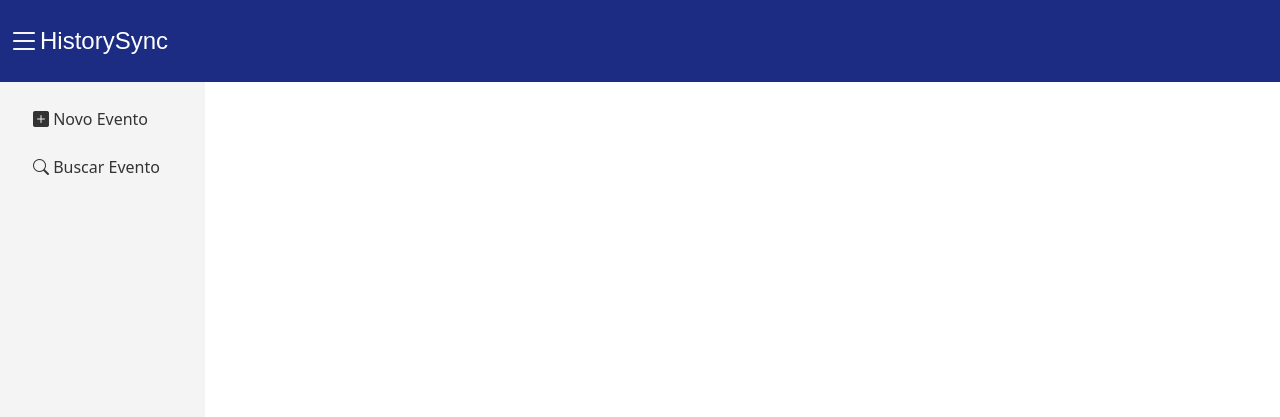
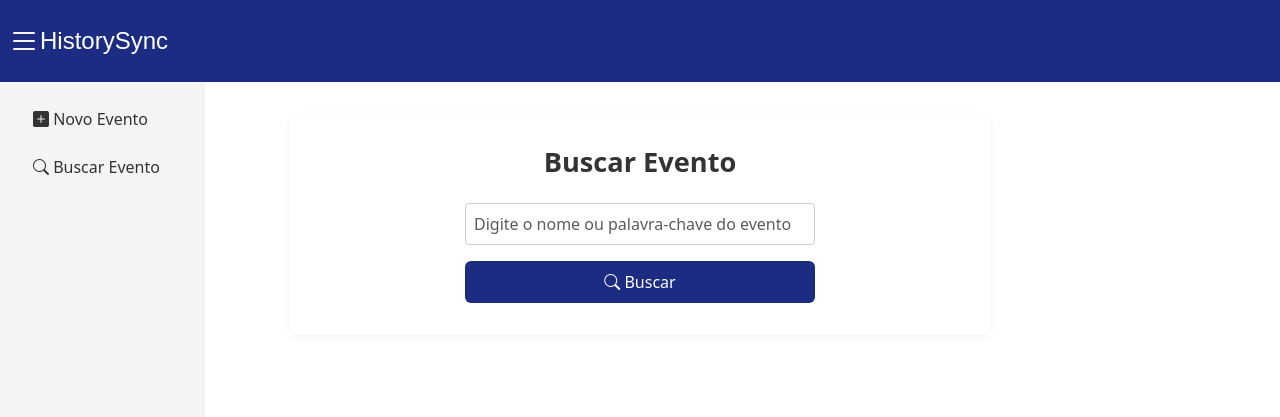
Before and after one commit to Joao-Abner/history-sync, an Angular app in the folder history-sync/: page /search-events-page in a window 1280 px wide. Before the commit this address led to /. Shown: the top 417 px of the page. Built offline with nearby package versions, Linux system fonts and the light colour scheme.

Commit message:
Add SearchEventsPage component and update routing; implement search form and styles

```diff
--- a/history-sync/src/app/app-routing.module.ts
+++ b/history-sync/src/app/app-routing.module.ts
@@ -2,10 +2,12 @@ import { NgModule } from '@angular/core';
 import { RouterModule, Routes } from '@angular/router';
 import { WelcomeComponent } from './welcome-binding/welcome-binding.component';
 import { NewEventPageComponent } from './new-event-page/new-event-page.component';
+import { SearchEventsPageComponent } from './search-events-page/search-events-page.component';
 
 const routes: Routes = [
   { path: '', component: WelcomeComponent }, // Página inicial
   { path: 'new-event-page', component: NewEventPageComponent }, // Página de novo evento
+  { path: 'search-events-page', component: SearchEventsPageComponent }, // Página de novo evento
 ];
 
 @NgModule({
--- a/history-sync/src/app/app.module.ts
+++ b/history-sync/src/app/app.module.ts
@@ -9,6 +9,7 @@ import { HeaderComponent } from './header/header.component';
 import { FooterComponent } from './footer/footer.component';
 import { WelcomeComponent } from './welcome-binding/welcome-binding.component';
 import { NewEventPageComponent } from './new-event-page/new-event-page.component';
+import { SearchEventsPageComponent } from './search-events-page/search-events-page.component';
 
 @NgModule({
   declarations: [
@@ -17,7 +18,8 @@ import { NewEventPageComponent } from './new-event-page/new-event-page.component
     HeaderComponent,
     FooterComponent,
     WelcomeComponent,
-    NewEventPageComponent
+    NewEventPageComponent,
+    SearchEventsPageComponent
   ],
   imports: [
     BrowserModule,
--- a/history-sync/src/app/menu/menu.component.html
+++ b/history-sync/src/app/menu/menu.component.html
@@ -9,7 +9,7 @@
             Novo
             Evento</button></li>
         <li>
-          <button type="button" class="btn search-events" [routerLink]="['/search-events']" id="search-events">
+          <button type="button" class="btn search-events" [routerLink]="['/search-events-page']" id="search-events">
             <i class="bi bi-search"></i> Buscar Evento
           </button>
         </li>
--- /dev/null
+++ b/history-sync/src/app/search-events-page/search-events-page.component.css
@@ -0,0 +1,51 @@
+.search-events-container {
+  max-width: 43.75rem;
+  margin: 2rem auto;
+  padding: 2rem 1rem;
+  background: #fff;
+  border-radius: 8px;
+  box-shadow: 0 2px 8px rgba(0, 0, 0, 0.05);
+  display: flex;
+  flex-direction: column;
+  align-items: center;
+}
+
+.search-events-title {
+  color: var(--klistapp-mine-shaft);
+  font-size: 1.7rem;
+  font-weight: bold;
+  margin-bottom: 1.5rem;
+  text-align: center;
+}
+
+.search-input {
+  width: 100%;
+  max-width: 21.875rem;
+  margin-bottom: 1rem;
+  padding: 0.5rem;
+  font-size: 1rem;
+  border-radius: 4px;
+  border: 1px solid #ccc;
+  transition: border-color 0.2s;
+}
+
+.search-input:focus {
+  border-color: var(--klistapp-jacksons-purple, #4B3869);
+  outline: none;
+}
+
+.search-btn {
+  width: 100%;
+  max-width: 350px;
+  font-size: 1rem;
+  padding: 0.5rem;
+  background-color: var(--klistapp-jacksons-purple, #4B3869);
+  color: var(--klistapp-nero);
+}
+
+form {
+  width: 100%;
+  display: flex;
+  flex-direction: column;
+  align-items: center;
+}
--- /dev/null
+++ b/history-sync/src/app/search-events-page/search-events-page.component.html
@@ -0,0 +1,10 @@
+<div class="search-events-container">
+  <h2 class="search-events-title">Buscar Evento</h2>
+  <form>
+    <input type="text" class="form-control search-input" placeholder="Digite o nome ou palavra-chave do evento" />
+    <button type="submit" class="btn search-btn">
+      <i class="bi bi-search"></i> Buscar
+    </button>
+  </form>
+  <!-- Resultados da busca podem ser exibidos aqui futuramente -->
+</div>
```
Also changed, not shown: history-sync/src/app/search-events-page/search-events-page.component.ts (added, +10 -0 lines).
